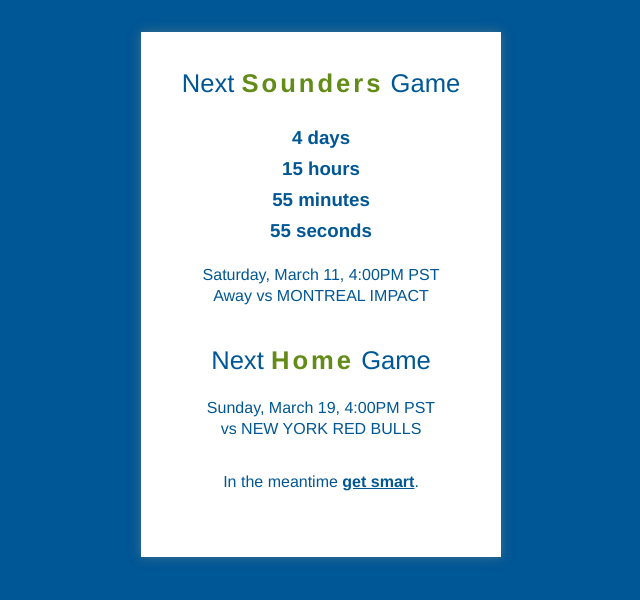
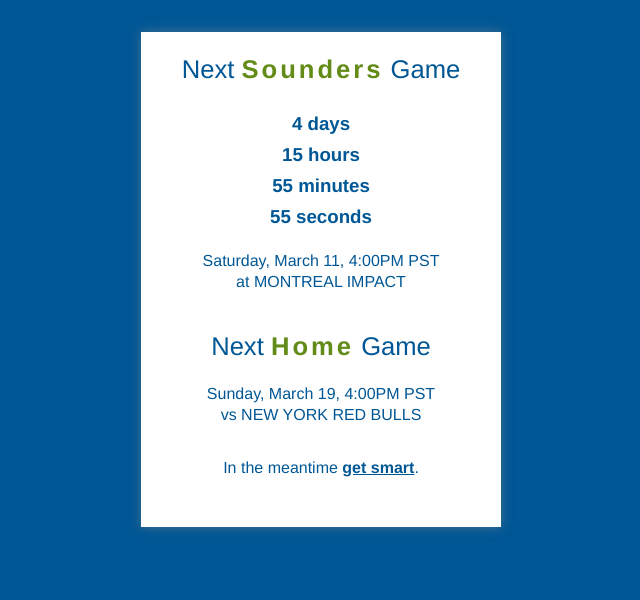
Before and after one commit to bion/nextsoundersgame, a website: page index.html in a window 1280 px wide. Shown: the whole page, without its empty margins (319-959 px from the left). Drawn offline with Linux system fonts and the light colour scheme.

Commit message:
Space is the place

```diff
--- a/app.js
+++ b/app.js
@@ -241,9 +241,7 @@
   }
 ];
 
-window.onload = onPageLoad;
-
-function onPageLoad() {
+window.onload = function() {
   renderGame();
   setInterval(renderGame, 1000);
 }
@@ -304,13 +302,17 @@
   var nowMillis = new Date().getTime();
   var nextGame = getGame(futureGamePred());
   var timeDiffMillis = nextGame.time_in_milliseconds - nowMillis;
-  var homeAway = nextGame.location === "SEATTLE, WA" ? 'Home' : 'Away';
+  var isAwayGame = nextGame.location !== "SEATTLE, WA";
 
   countdown.innerHTML = formatTimeDifference(timeDiffMillis);
 
-  document.getElementsByClassName('game-content')[0].innerHTML = nextGame.date + '<br>' + [homeAway, 'vs', nextGame.matchup].join(' ');
+  document.getElementsByClassName('game-content')[0].innerHTML = [
+    nextGame.date,
+    '<br>',
+    isAwayGame ? 'at' : 'at home vs', nextGame.matchup
+  ].join(' ');
 
-  if (homeAway === 'Away') {
+  if (isAwayGame) {
     displayNextHomeGame(nowMillis);
   }
 }
--- a/main.css
+++ b/main.css
@@ -7,10 +7,6 @@
   letter-spacing: 3px;
   color: #628b18;
   font-weight: bold;
-}
-
-h1.intro {
-  padding-top: 30px;
 }
 
 h1.sounders {
@@ -47,12 +43,16 @@
     background-color: #005795;
   }
 
+  h1.intro {
+    padding-top: 1rem;
+  }
+
   div.content {
     background-color: white;
     -webkit-box-shadow: 0px 0px 10px 0px rgba(140, 140, 140, 0.5);
     -moz-box-shadow: 0px 0px 10px 0px rgba(140, 140, 140, 0.5);
     box-shadow: 0px 0px 10px 0px rgba(140, 140, 140, 0.5);
-    padding-bottom: 2rem;
+    padding-bottom: 1rem;
     margin: 2rem auto;
   }
 
```
